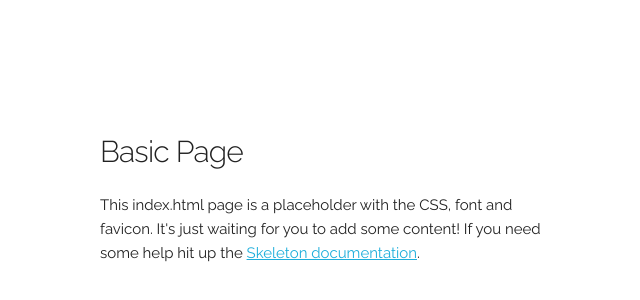
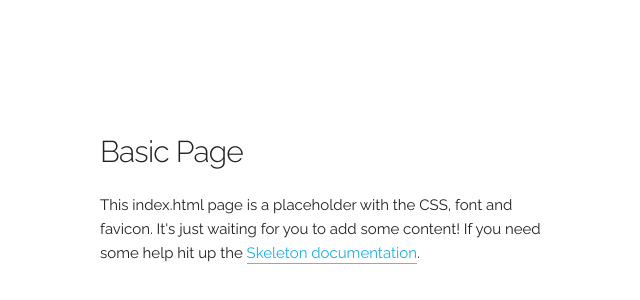
Before and after one commit to hoang-lc/HTML-NewJob, a plain HTML site: page index.html in a window 1280 px wide. Shown: the part 108-408 px from the top of the page, 60-700 px from the left. Drawn offline with Linux system fonts and the light colour scheme.

Commit message:
no message

```diff
--- a/css/custom.css
+++ b/css/custom.css
@@ -1 +1,17 @@
-.container {}
+p a,
+li a,
+h1 a {
+   -webkit-transition: all 0.2s ease-out;
+   -moz-transition: all 0.2s ease-out;
+   transition: all 0.2s ease-out;
+   border-bottom: 1px solid #a6a2a6;
+   padding-bottom: 1px;
+   text-decoration: none;
+}
+p a:hover, li a:hover, h1 a:hover {
+   -webkit-transition: color 0.2s ease-out;
+   -moz-transition: color 0.2s ease-out;
+   transition: color 0.2s ease-out;
+   color: #d37961;
+   border-bottom-color: #d37961;
+}
```
